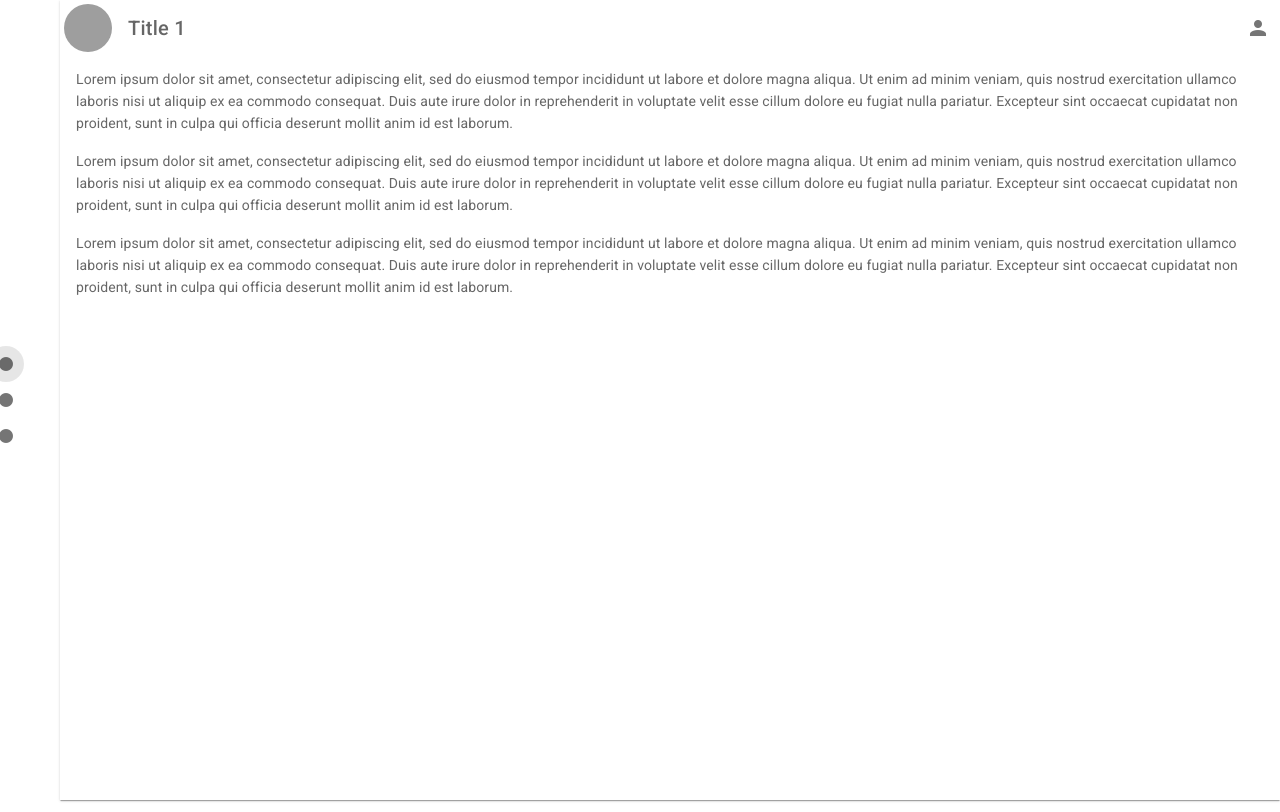
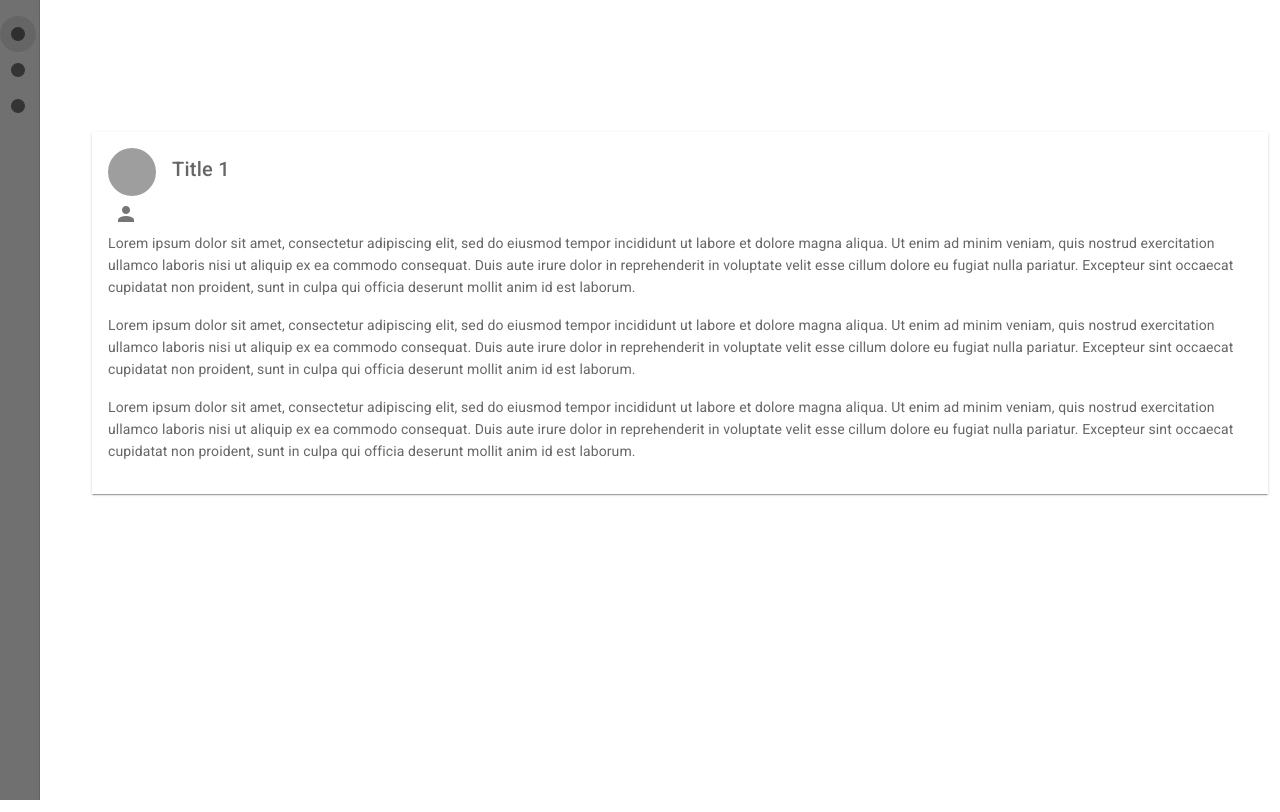
Before and after one commit to Maicon-Dev/Booksure, a Vue app in the folder frontend/: page / in a window 1280 px wide. Built offline with nearby package versions, Linux system fonts and the light colour scheme.

Commit message:
Aprendendo a configurar o layout

```diff
--- /dev/null
+++ b/frontend/src/components/LivrosEmDestaque.vue
@@ -0,0 +1,91 @@
+<template>
+	<v-app id="inspire">
+		<v-navigation-drawer
+			v-model="drawer"
+			app
+			class="pt-4"
+			color="rgba(0, 0, 0, 0.56)"
+			mini-variant
+			mini-variant-width="40"
+			permanent
+		>
+			<v-item-group v-model="window" class="shrink mr-6" mandatory tag="v-flex">
+				<v-item v-for="n in length" :key="n" v-slot="{ active, toggle }">
+					<div>
+						<v-btn :input-value="active" icon @click="toggle">
+							<v-icon>mdi-record</v-icon>
+						</v-btn>
+					</div>
+				</v-item>
+			</v-item-group>
+		</v-navigation-drawer>
+
+		<v-main style="padding: 0">
+			<v-row class="mb-4" align="center" style="margin: 10% auto 10%">
+				<v-col>
+					<v-window
+						style="background-coloer: blue"
+						v-model="window"
+						class="elevation-1"
+						vertical
+					>
+						<v-window-item v-for="n in length" :key="n">
+							<v-card flat>
+								<v-card-text>
+									<v-avatar color="grey" class="mr-4"></v-avatar>
+									<strong class="text-h6">Title {{ n }}</strong>
+									<v-spacer></v-spacer>
+									<v-btn icon>
+										<v-icon>mdi-account</v-icon>
+									</v-btn>
+
+									<p>
+										Lorem ipsum dolor sit amet, consectetur adipiscing elit, sed
+										do eiusmod tempor incididunt ut labore et dolore magna
+										aliqua. Ut enim ad minim veniam, quis nostrud exercitation
+										ullamco laboris nisi ut aliquip ex ea commodo consequat.
+										Duis aute irure dolor in reprehenderit in voluptate velit
+										esse cillum dolore eu fugiat nulla pariatur. Excepteur sint
+										occaecat cupidatat non proident, sunt in culpa qui officia
+										deserunt mollit anim id est laborum.
+									</p>
+
+									<p>
+										Lorem ipsum dolor sit amet, consectetur adipiscing elit, sed
+										do eiusmod tempor incididunt ut labore et dolore magna
+										aliqua. Ut enim ad minim veniam, quis nostrud exercitation
+										ullamco laboris nisi ut aliquip ex ea commodo consequat.
+										Duis aute irure dolor in reprehenderit in voluptate velit
+										esse cillum dolore eu fugiat nulla pariatur. Excepteur sint
+										occaecat cupidatat non proident, sunt in culpa qui officia
+										deserunt mollit anim id est laborum.
+									</p>
+
+									<p>
+										Lorem ipsum dolor sit amet, consectetur adipiscing elit, sed
+										do eiusmod tempor incididunt ut labore et dolore magna
+										aliqua. Ut enim ad minim veniam, quis nostrud exercitation
+										ullamco laboris nisi ut aliquip ex ea commodo consequat.
+										Duis aute irure dolor in reprehenderit in voluptate velit
+										esse cillum dolore eu fugiat nulla pariatur. Excepteur sint
+										occaecat cupidatat non proident, sunt in culpa qui officia
+										deserunt mollit anim id est laborum.
+									</p>
+								</v-card-text>
+							</v-card>
+						</v-window-item>
+					</v-window>
+				</v-col>
+			</v-row>
+		</v-main>
+	</v-app>
+</template>
+
+<script>
+	export default {
+		data: () => ({
+			length: 3,
+			window: 0,
+		}),
+	};
+</script>
--- a/frontend/src/views/Home.vue
+++ b/frontend/src/views/Home.vue
@@ -1,79 +1,15 @@
 <template>
-  <v-row align="center">
-    <v-item-group
-      v-model="window"
-      class="shrink mr-6"
-      mandatory
-      tag="v-flex"
-    >
-      <v-item
-        v-for="n in length"
-        :key="n"
-        v-slot="{ active, toggle }"
-      >
-        <div>
-          <v-btn
-            :input-value="active"
-            icon
-            @click="toggle"
-          >
-            <v-icon>mdi-record</v-icon>
-          </v-btn>
-        </div>
-      </v-item>
-    </v-item-group>
-
-    <v-col>
-      <v-window
-        v-model="window"
-        class="elevation-1"
-        vertical
-      >
-        <v-window-item
-          v-for="n in length"
-          :key="n"
-        >
-          <v-card min-height="100vh" flat>
-            <v-card-text>
-              <v-row
-                class="mb-4"
-                align="center"
-              >
-                <v-avatar
-                  color="grey"
-                  class="mr-4"
-                ></v-avatar>
-                <strong class="text-h6">Title {{ n }}</strong>
-                <v-spacer></v-spacer>
-                <v-btn icon>
-                  <v-icon>mdi-account</v-icon>
-                </v-btn>
-              </v-row>
-
-              <p>
-                Lorem ipsum dolor sit amet, consectetur adipiscing elit, sed do eiusmod tempor incididunt ut labore et dolore magna aliqua. Ut enim ad minim veniam, quis nostrud exercitation ullamco laboris nisi ut aliquip ex ea commodo consequat. Duis aute irure dolor in reprehenderit in voluptate velit esse cillum dolore eu fugiat nulla pariatur. Excepteur sint occaecat cupidatat non proident, sunt in culpa qui officia deserunt mollit anim id est laborum.
-              </p>
-
-              <p>
-                Lorem ipsum dolor sit amet, consectetur adipiscing elit, sed do eiusmod tempor incididunt ut labore et dolore magna aliqua. Ut enim ad minim veniam, quis nostrud exercitation ullamco laboris nisi ut aliquip ex ea commodo consequat. Duis aute irure dolor in reprehenderit in voluptate velit esse cillum dolore eu fugiat nulla pariatur. Excepteur sint occaecat cupidatat non proident, sunt in culpa qui officia deserunt mollit anim id est laborum.
-              </p>
-
-              <p>
-                Lorem ipsum dolor sit amet, consectetur adipiscing elit, sed do eiusmod tempor incididunt ut labore et dolore magna aliqua. Ut enim ad minim veniam, quis nostrud exercitation ullamco laboris nisi ut aliquip ex ea commodo consequat. Duis aute irure dolor in reprehenderit in voluptate velit esse cillum dolore eu fugiat nulla pariatur. Excepteur sint occaecat cupidatat non proident, sunt in culpa qui officia deserunt mollit anim id est laborum.
-              </p>
-            </v-card-text>
-          </v-card>
-        </v-window-item>
-      </v-window>
-    </v-col>
-  </v-row>
+  <v-content
+  >
+    <Destaques></Destaques>
+  </v-content>
 </template>
 
 <script>
+  import Destaques from "@/components/LivrosEmDestaque"
   export default {
-    data: () => ({
-      length: 3,
-      window: 0,
-    }),
+    components: {
+      Destaques
+    }
   }
 </script>
```
